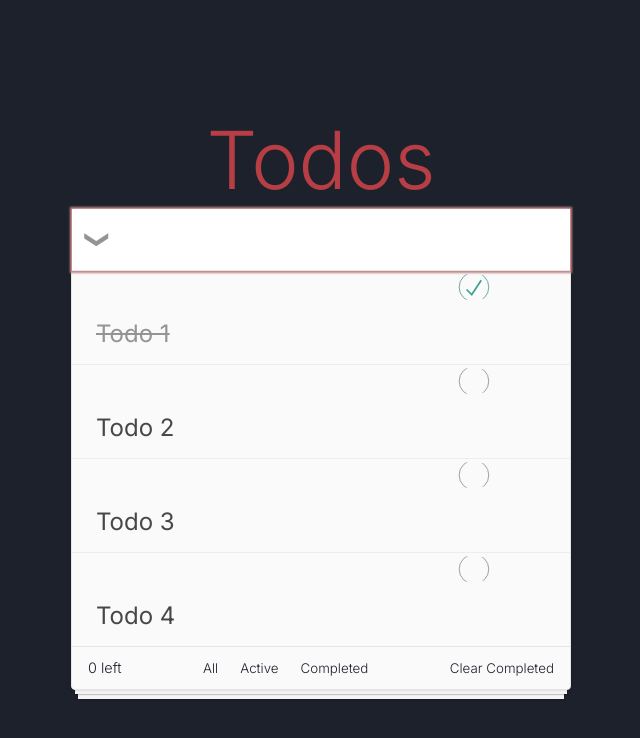
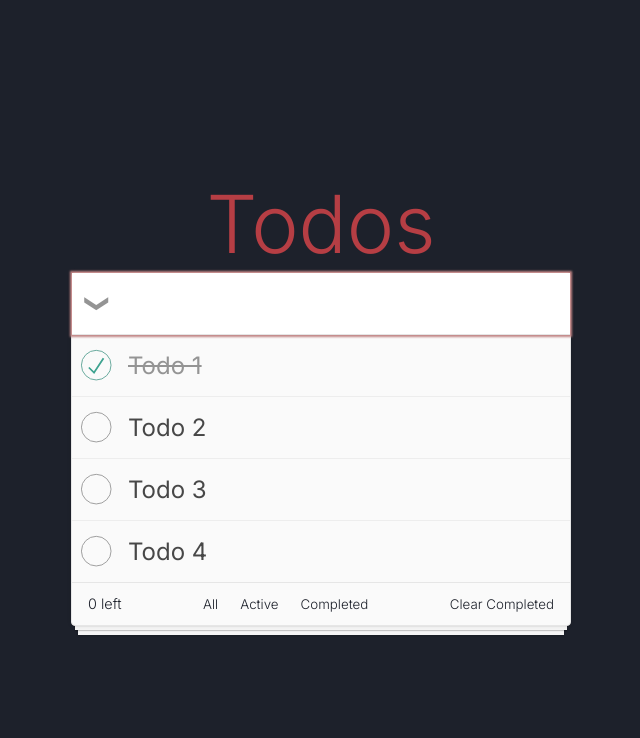
Before and after one commit to afaq-karim/svelte-test-app, a SvelteKit app: page / in a window 1280 px wide. Shown: the top 738 px of the page, without its empty margins (319-959 px from the left). Built offline with nearby package versions, Linux system fonts and the light colour scheme.

Commit message:
changes the styling

```diff
--- a/src/components/Todo.svelte
+++ b/src/components/Todo.svelte
@@ -20,6 +20,7 @@
 	function generateRandomId(): string {
 		return Math.random().toString(16).slice(2);
 	}
+
 	function addTodo(todo: string): void {
 		let newTodo: ITodo = {
 			id: generateRandomId(),
@@ -28,6 +29,7 @@
 		};
 		todos = [...todos, newTodo];
 	}
+
 	function toggleCompleted(event: MouseEvent): void {
 		let { checked } = event.target as HTMLInputElement;
 		todos = todos.map((todo) => ({
@@ -44,6 +46,7 @@
 			return todo;
 		});
 	}
+
 	function removeTodo(id: string): void {
 		todos = todos.filter((todo) => todo.id === id);
 	}
@@ -80,15 +83,12 @@
 </main>
 
 <style>
-	/* Todos */
-
 	.title {
 		font-size: var(--font-80);
 		font-weight: inherit;
 		text-align: center;
 		color: var(--color-title);
 	}
-
 	.todos {
 		--width: 500px;
 		--todos-bg: hsl(0 0% 98%);
@@ -101,11 +101,9 @@
 		border: 1px solid var(--color-gray-90);
 		box-shadow: 0 0 4px var(--shadow-1);
 	}
-
 	.todo-list {
 		list-style: none;
 	}
-
 	.actions {
 		position: relative;
 		display: flex;
@@ -115,7 +113,6 @@
 		font-size: 0.9rem;
 		border-top: 1px solid var(--color-gray-90);
 	}
-
 	.actions:before {
 		content: '';
 		height: 40px;
@@ -128,29 +125,17 @@
 			0 17px 2px -6px hsla(0, 0%, 0%, 0.2);
 		z-index: -1;
 	}
-
-	/* Filters */
-
 	.filters {
 		display: flex;
 		gap: var(--spacing-4);
 	}
-
 	.filter {
 		text-transform: capitalize;
 		padding: var(--spacing-4) var(--spacing-8);
 		border: 1px solid transparent;
 		border-radius: var(--radius-base);
 	}
-
 	.filter:hover {
 		border: 1px solid var(--color-highlight);
 	}
-
-	.selected {
-		border-color: var(--color-highlight);
-	}
-	.flex-item {
-		display: flex;
-	}
 </style>
--- a/src/components/Todo1.svelte
+++ b/src/components/Todo1.svelte
@@ -157,4 +157,10 @@
 	.todo:hover .remove {
 		display: block;
 	}
+	.flex-item {
+		display: flex;
+	}
+	.selected {
+		border-color: var(--color-highlight);
+	}
 </style>
```
